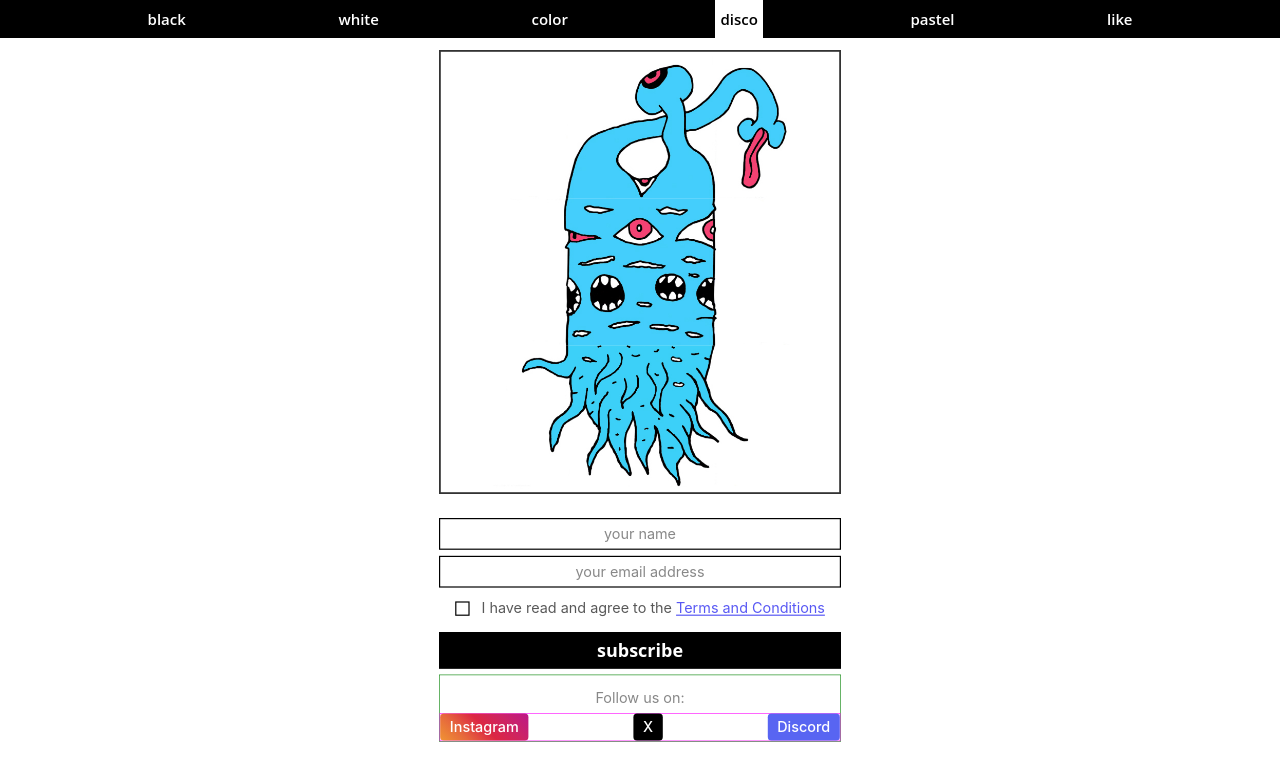
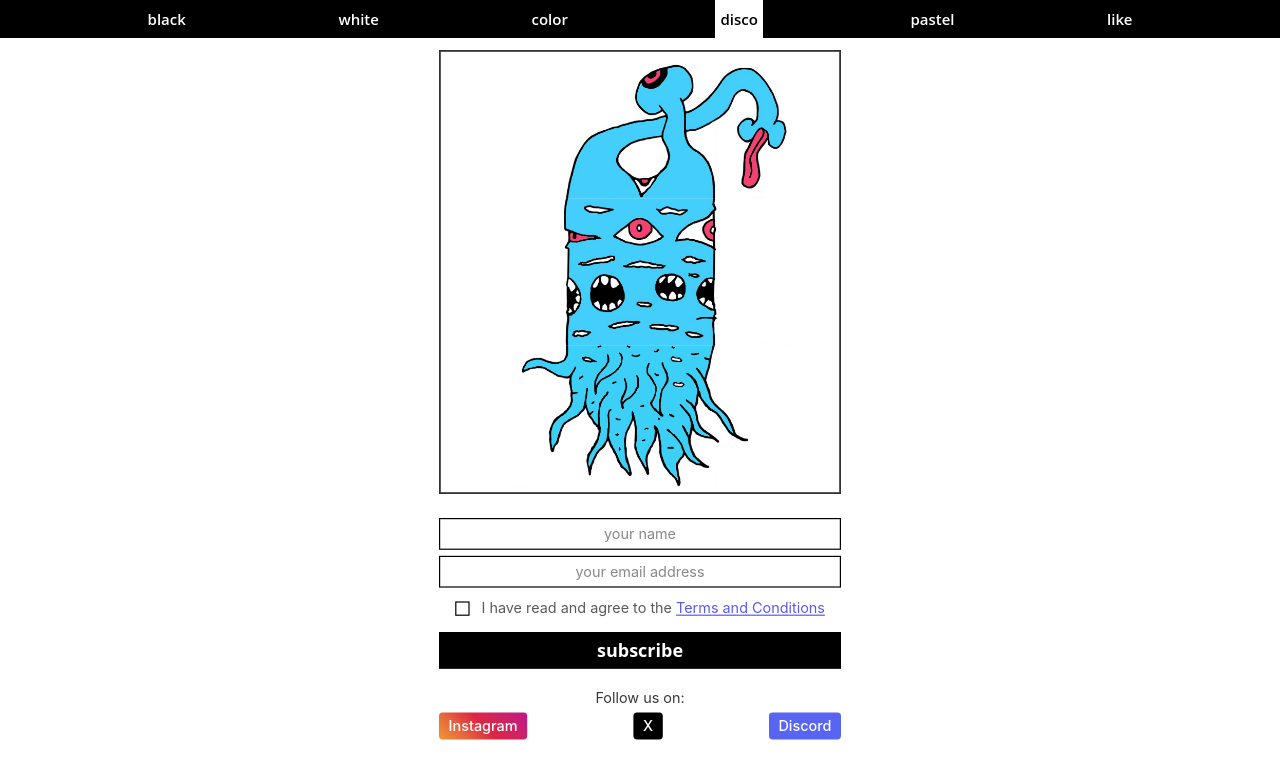
Before and after one commit to zoltanalmodo/ddisco-003, a React (Create React App) app: page /#/like in a window 1280 px wide. Shown: the top 780 px of the page. Built offline with nearby package versions, Linux system fonts and the light colour scheme; no server answers.

Commit message:
social styling END

```diff
--- a/src/App.css
+++ b/src/App.css
@@ -274,21 +274,19 @@ input::-webkit-input-placeholder { /* Chrome/Opera/Safari */
 
 .social_media_container {
   width: 100%;
-  margin-bottom: 60px;
+  margin-bottom: 80px;
   text-align: center;
-  border: 1px solid green;
 }
 
 .social_media_text {
   margin-bottom: 10px;
   font-size: 24px;
-  color:#888888;
+  color:#383838;
 }
 
 .social_buttons {
   display: flex;
   justify-content: space-between;
-  border: 1px solid magenta;
 }
 
 .social_button {
```
